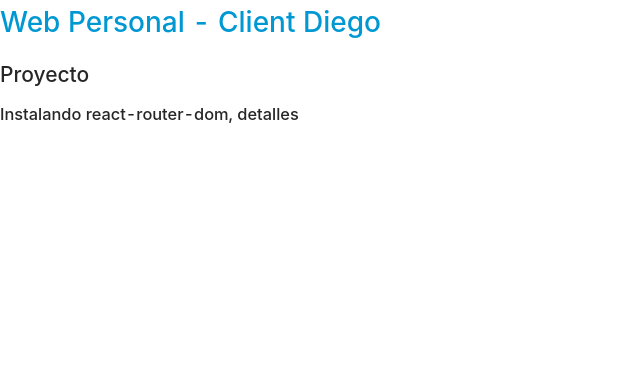
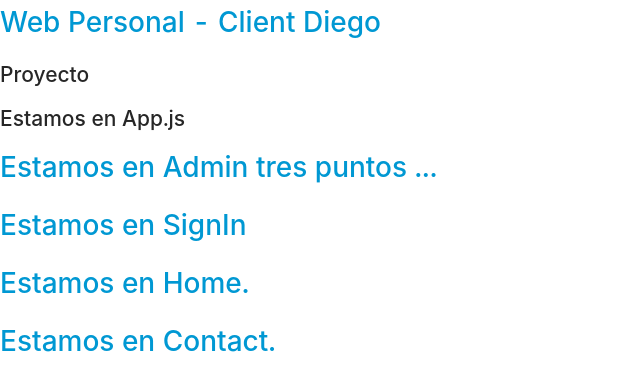
Before and after one commit to DiBarrera/blog-frontend, a React (Create React App) app: page / in a window 1280 px wide. Shown: the top 390 px of the page, without its empty margins (0-640 px from the left). Built offline with nearby package versions, Linux system fonts and the light colour scheme.

Commit message:
Paginas basicas creadas

```diff
--- a/src/App.js
+++ b/src/App.js
@@ -1,5 +1,8 @@
 import React from "react";
-import logo from "./logo.svg";
+import Admin from "./pages/Admin";
+import SignIn from "./pages/Admin/SignIn";
+import Home from "./pages/Home";
+import Contact from "./pages/Contact";
 
 import "./App.scss";
 
@@ -8,7 +11,11 @@ function App() {
     <div className="app">
       <h1> Web Personal - Client <span>Diego</span></h1>
       <h2>Proyecto</h2>
-      <h3>Instalando react-router-dom, detalles</h3>
+      <h2>Estamos en App.js</h2>
+      <Admin />
+      <SignIn />
+      <Home />
+      <Contact />
     </div>
   )
 }
--- /dev/null
+++ b/src/pages/Admin/Admin.js
@@ -0,0 +1,9 @@
+import React from "react";
+
+export default function Admin() {
+    return (
+        <div>
+            <h1>Estamos en Admin tres puntos ...</h1>
+        </div>
+    )
+}
--- /dev/null
+++ b/src/pages/Admin/SignIn.js
@@ -0,0 +1,9 @@
+import React from "react";
+
+export default function SignIn() {
+    return (
+        <div>
+            <h1>Estamos en SignIn</h1>
+        </div>
+    )
+}
--- /dev/null
+++ b/src/pages/Admin/index.js
@@ -0,0 +1 @@
+export { default } from "./Admin";
--- /dev/null
+++ b/src/pages/Contact.js
@@ -0,0 +1,9 @@
+import React from "react";
+
+export default function Contact() {
+    return (
+        <div>
+            <h1>Estamos en Contact.</h1>
+        </div>
+    )
+}
--- /dev/null
+++ b/src/pages/Home.js
@@ -0,0 +1,9 @@
+import React from "react";
+
+export default function Home() {
+    return (
+        <div>
+            <h1>Estamos en Home.</h1>
+        </div>
+    )
+}
```
